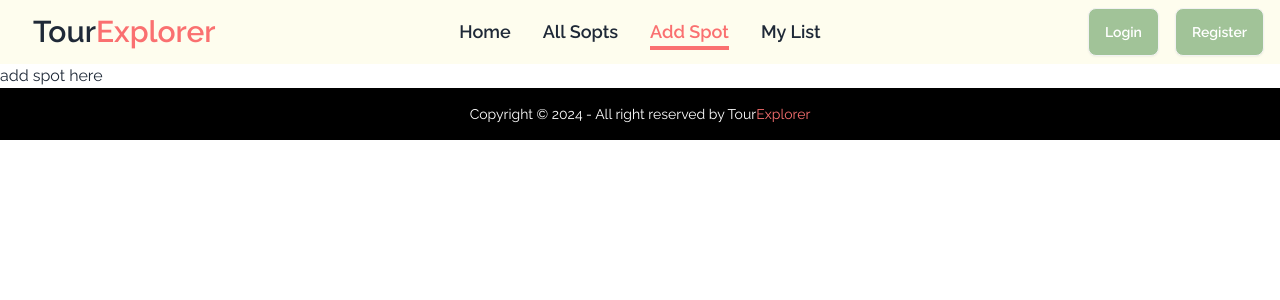
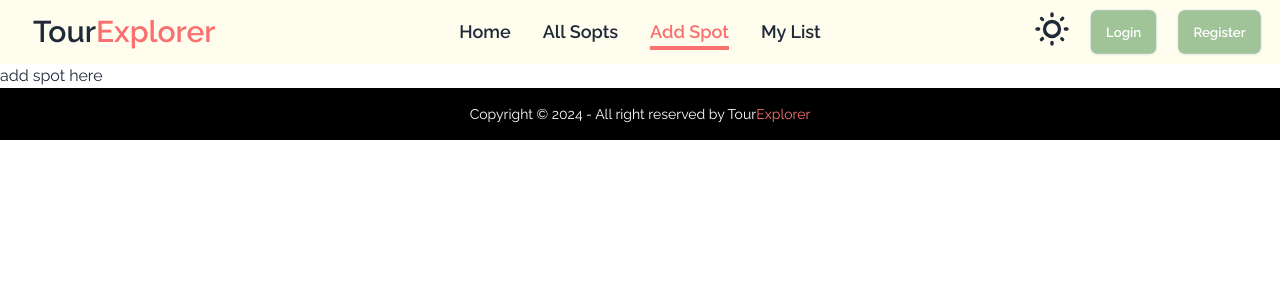
Before and after one commit to fayshal-bin-amir-002/assignment-10-tour-explorer, a React (Vite) app: page /add-spot in a window 1280 px wide. Shown: the top 300 px of the page. Built offline with nearby package versions, Linux system fonts and the light colour scheme.

Commit message:
added theme controller

```diff
--- a/src/components/Banner.jsx
+++ b/src/components/Banner.jsx
@@ -19,7 +19,7 @@
                 spaceBetween={30}
                 centeredSlides={true}
                 autoplay={{
-                    delay: 3000,
+                    delay: 4000,
                     disableOnInteraction: false,
                 }}
                 pagination={{
--- a/src/components/NavBar.jsx
+++ b/src/components/NavBar.jsx
@@ -1,12 +1,31 @@
+import { useEffect, useState } from "react";
 import { Link, NavLink } from "react-router-dom";
 
 const NavBar = () => {
 
+    const [theme, setTheme] = useState('light');
+
+    const handleTheme = (e) => {
+        console.log(e.target.checked);
+        if (e.target.checked) {
+            setTheme('dark');
+        }
+        else {
+            setTheme('light');
+        }
+    }
+
+    useEffect(() => {
+        localStorage.setItem('theme', theme);
+        const localTheme = localStorage.getItem('theme');
+        document.querySelector('html').setAttribute('data-theme', localTheme);
+    }, [theme]);
+
     const navLinks = <>
-        <li><NavLink to='/' className={({isActive}) => isActive ? 'text-[#FA7070] border-b-4 pb-1 border-[#FA7070] duration-200' : '' }>Home</NavLink></li>
-        <li><NavLink to='/all-spots' className={({isActive}) => isActive ? 'text-[#FA7070] border-b-4 pb-1 border-[#FA7070] duration-200' : '' }>All Sopts</NavLink></li>
-        <li><NavLink to='/add-spot' className={({isActive}) => isActive ? 'text-[#FA7070] border-b-4 pb-1 border-[#FA7070] duration-200' : '' }>Add Spot</NavLink></li>
-        <li><NavLink to='/my-list' className={({isActive}) => isActive ? 'text-[#FA7070] border-b-4 pb-1 border-[#FA7070] duration-200' : '' }>My List</NavLink></li>
+        <li><NavLink to='/' className={({ isActive }) => isActive ? 'text-[#FA7070] border-b-4 pb-1 border-[#FA7070] duration-200' : ''}>Home</NavLink></li>
+        <li><NavLink to='/all-spots' className={({ isActive }) => isActive ? 'text-[#FA7070] border-b-4 pb-1 border-[#FA7070] duration-200' : ''}>All Sopts</NavLink></li>
+        <li><NavLink to='/add-spot' className={({ isActive }) => isActive ? 'text-[#FA7070] border-b-4 pb-1 border-[#FA7070] duration-200' : ''}>Add Spot</NavLink></li>
+        <li><NavLink to='/my-list' className={({ isActive }) => isActive ? 'text-[#FA7070] border-b-4 pb-1 border-[#FA7070] duration-200' : ''}>My List</NavLink></li>
     </>
 
     return (
@@ -18,19 +37,33 @@
                             <svg xmlns="http://www.w3.org/2000/svg" className="h-5 w-5" fill="none" viewBox="0 0 24 24" stroke="currentColor"><path strokeLinecap="round" strokeLinejoin="round" strokeWidth="2" d="M4 6h16M4 12h8m-8 6h16" /></svg>
                         </div>
                         <ul tabIndex={0} className="menu menu-sm dropdown-content mt-3 gap-1 z-[1] p-2 shadow rounded-box bg-[#FEFDED] w-52 font-semibold">
-                            { navLinks }
+                            {navLinks}
+                            <li className="block md:hidden">
+                                <Link><button className="btn btn-sm md:btn-md bg-[#A1C398] text-white ">Login</button></Link>
+                                <Link><button className="btn btn-sm md:btn-md bg-[#A1C398] text-white ">Register</button></Link>
+                            </li>
                         </ul>
                     </div>
                     <a className="btn px-2 md:px-4 btn-ghost text-xl md:text-2xl lg:text-3xl flex gap-0">Tour<span className="text-[#FA7070]">Explorer</span></a>
                 </div>
                 <div className="navbar-center hidden lg:flex">
                     <ul className="menu-horizontal gap-8 text-lg font-semibold">
-                        { navLinks }
+                        {navLinks}
                     </ul>
                 </div>
                 <div className="navbar-end gap-2 md:gap-4">
-                    <Link><button className="btn btn-sm md:btn-md bg-[#A1C398] text-white">Login</button></Link>
-                    <Link><button className="btn btn-sm md:btn-md bg-[#A1C398] text-white">Register</button></Link>
+                    <div>
+                        <label className="swap swap-rotate">
+                            <input name="theme" type="checkbox" className="theme-controller" value="synthwave" onClick={handleTheme} />
+                            <svg className="swap-off fill-current w-10 h-10" xmlns="http://www.w3.org/2000/svg" viewBox="0 0 24 24"><path d="M5.64,17l-.71.71a1,1,0,0,0,0,1.41,1,1,0,0,0,1.41,0l.71-.71A1,1,0,0,0,5.64,17ZM5,12a1,1,0,0,0-1-1H3a1,1,0,0,0,0,2H4A1,1,0,0,0,5,12Zm7-7a1,1,0,0,0,1-1V3a1,1,0,0,0-2,0V4A1,1,0,0,0,12,5ZM5.64,7.05a1,1,0,0,0,.7.29,1,1,0,0,0,.71-.29,1,1,0,0,0,0-1.41l-.71-.71A1,1,0,0,0,4.93,6.34Zm12,.29a1,1,0,0,0,.7-.29l.71-.71a1,1,0,1,0-1.41-1.41L17,5.64a1,1,0,0,0,0,1.41A1,1,0,0,0,17.66,7.34ZM21,11H20a1,1,0,0,0,0,2h1a1,1,0,0,0,0-2Zm-9,8a1,1,0,0,0-1,1v1a1,1,0,0,0,2,0V20A1,1,0,0,0,12,19ZM18.36,17A1,1,0,0,0,17,18.36l.71.71a1,1,0,0,0,1.41,0,1,1,0,0,0,0-1.41ZM12,6.5A5.5,5.5,0,1,0,17.5,12,5.51,5.51,0,0,0,12,6.5Zm0,9A3.5,3.5,0,1,1,15.5,12,3.5,3.5,0,0,1,12,15.5Z" /></svg>
+                            <svg className="swap-on fill-current w-10 h-10" xmlns="http://www.w3.org/2000/svg" viewBox="0 0 24 24"><path d="M21.64,13a1,1,0,0,0-1.05-.14,8.05,8.05,0,0,1-3.37.73A8.15,8.15,0,0,1,9.08,5.49a8.59,8.59,0,0,1,.25-2A1,1,0,0,0,8,2.36,10.14,10.14,0,1,0,22,14.05,1,1,0,0,0,21.64,13Zm-9.5,6.69A8.14,8.14,0,0,1,7.08,5.22v.27A10.15,10.15,0,0,0,17.22,15.63a9.79,9.79,0,0,0,2.1-.22A8.11,8.11,0,0,1,12.14,19.73Z" /></svg>
+
+                        </label>
+                    </div>
+                    <div className="space-x-1 md:space-x-4 hidden md:block">
+                        <Link><button className="btn btn-sm md:btn-md bg-[#A1C398] text-white">Login</button></Link>
+                        <Link><button className="btn btn-sm md:btn-md bg-[#A1C398] text-white">Register</button></Link>
+                    </div>
                 </div>
             </div>
         </div>
--- a/src/components/TouristSpotCard.jsx
+++ b/src/components/TouristSpotCard.jsx
@@ -11,7 +11,7 @@
 
     return (
         <div data-aos="zoom-in" data-aos-duration="1000">
-            <div className="flex flex-col h-[550px] justify-between p-6 rounded-md shadow-md dark:bg-gray-50 dark:text-gray-900">
+            <div className="flex flex-col h-[550px] justify-between p-6 rounded-md shadow-md dark:bg-gray-50 dark:text-gray-900 border border-[#C6EBC5]">
                 <div>
                     <img src={image} alt="" className="object-cover object-center w-full rounded-md h-72 dark:bg-gray-500" />
                     <div className="mt-6 mb-2 flex justify-between items-center">
@@ -22,7 +22,7 @@
                     <p className="dark:text-gray-800">{shortdescription}</p>
                 </div>
                 <div>
-                    <Link to={`/spot-details/${_id}`}><button className='btn w-full bg-[#A1C398]'>View Details</button></Link>
+                    <Link to={`/spot-details/${_id}`}><button className='btn w-full bg-[#A1C398] text-white'>View Details</button></Link>
                 </div>
             </div>
         </div>
--- a/src/pages/SpotDetails.jsx
+++ b/src/pages/SpotDetails.jsx
@@ -8,7 +8,7 @@
 
     return (
         <div className="min-h-[calc(100vh-116px)] flex items-center py-4 md:py-6 lg:py-8 px-6">
-            <div className="max-w-xl mx-auto p-4 shadow-md dark:bg-gray-50 dark:text-gray-800">
+            <div className="max-w-xl mx-auto p-4 shadow-md dark:bg-gray-50 dark:text-gray-800 border border-[#C6EBC5] rounded-lg">
                 <div className="space-y-4">
                     <div className="space-y-2">
                         <img src={image} alt="" className="block object-cover object-center h-[450px] w-full rounded-md dark:bg-gray-500" />
--- a/tailwind.config.js
+++ b/tailwind.config.js
@@ -8,7 +8,8 @@
     extend: {},
     fontFamily: {
       raleway: '"Raleway", sans-serif'
-    }
+    },
+    themes: ["light", "dark"]
   },
   plugins: [require("daisyui")],
 }
```
